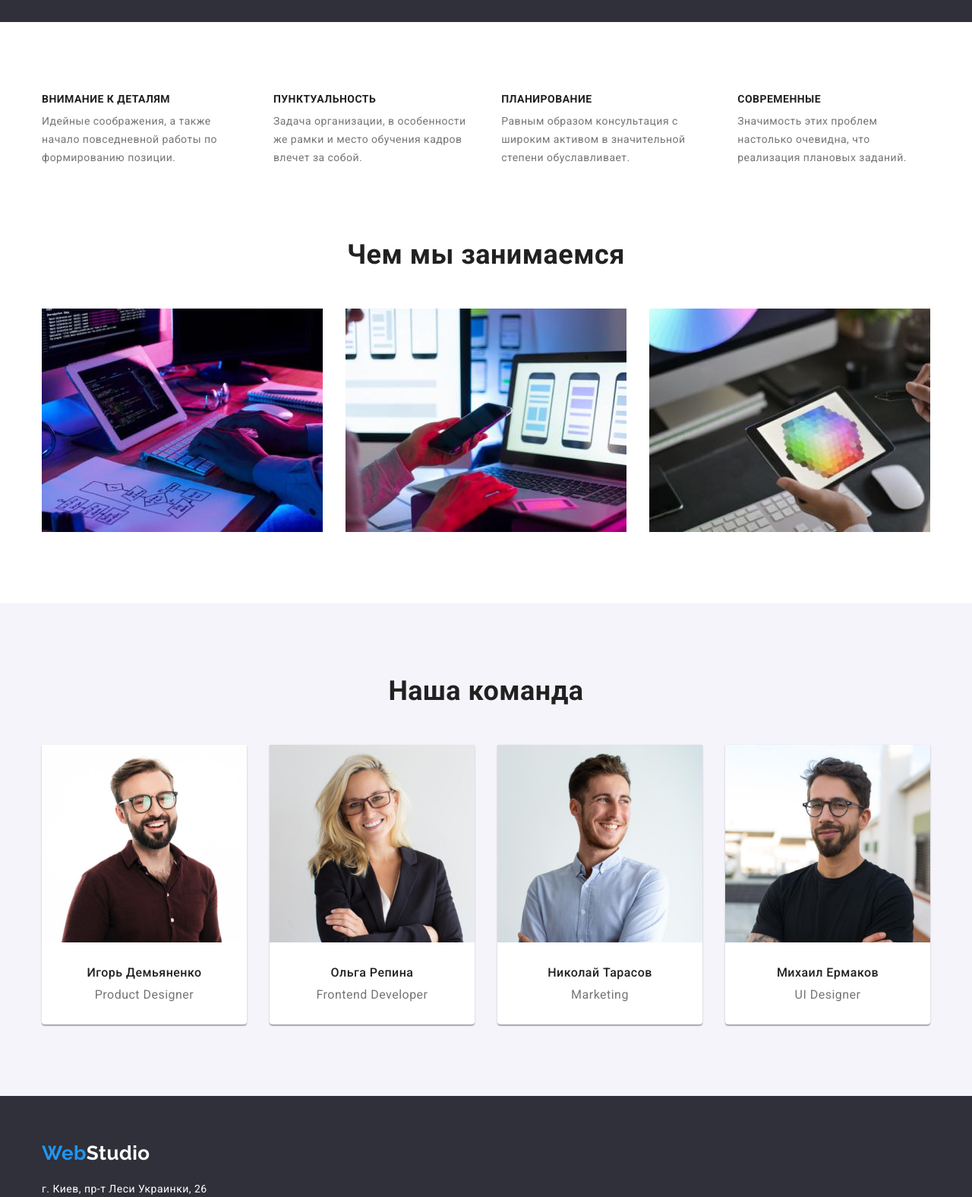
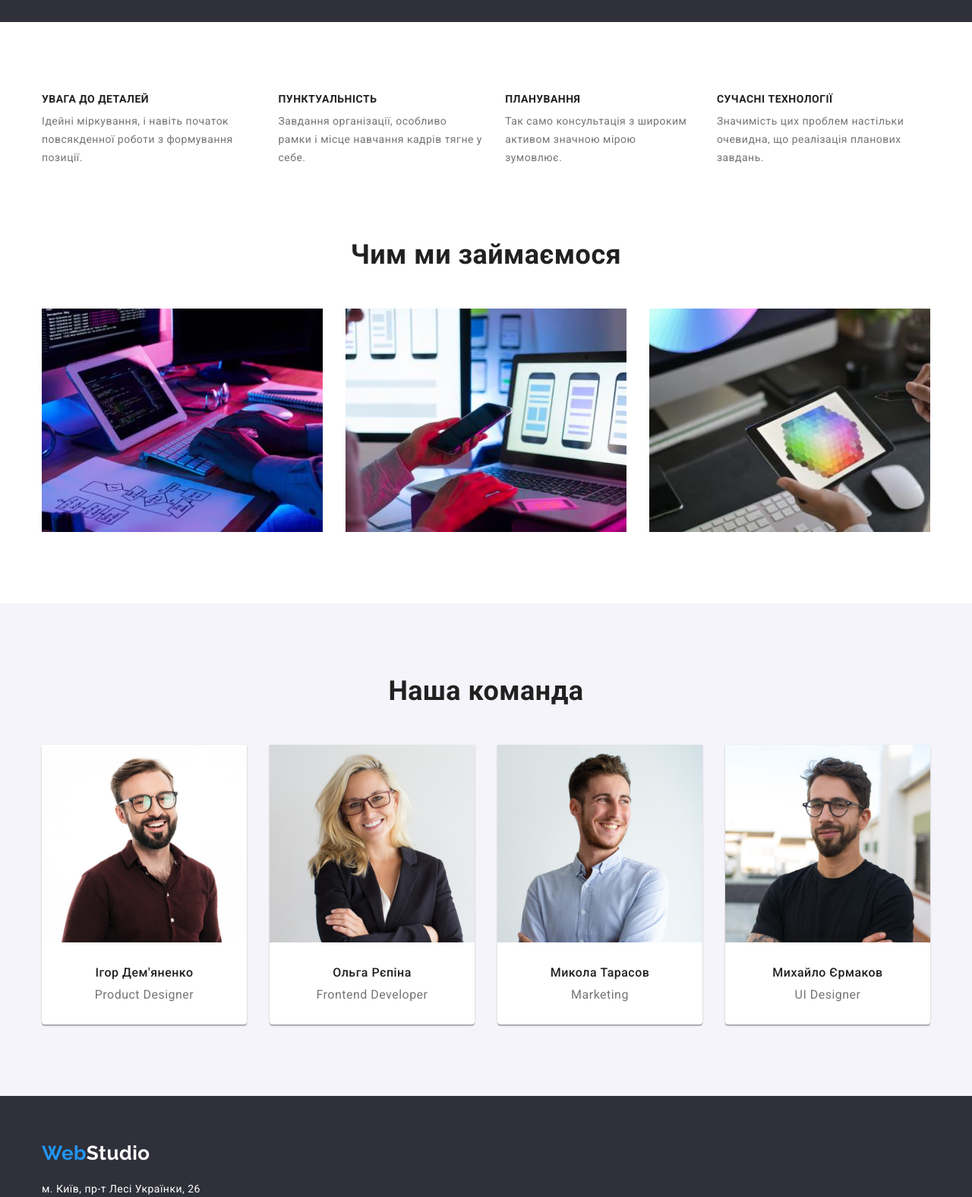
Before and after one commit to Krasava-11/goit-markup-hw-04, a plain HTML site: page index.html in a window 1280 px wide. Shown: the part 660-2235 px from the top of the page at 76% size. Drawn offline with nearby package versions, Linux system fonts and the light colour scheme; a web font is replaced by a local one.

Commit message:
Добавив українську мову сторінкам

```diff
--- a/index.html
+++ b/index.html
@@ -1,5 +1,5 @@
 <!DOCTYPE html>
-<html lang="ru">
+<html lang="uk">
 	<head>
 		<meta charset="UTF-8" />
 		<meta http-equiv="X-UA-Compatible" content="IE=edge" />
@@ -24,9 +24,9 @@
 				<nav class="nav">
 					<a href="./index.html" class="logo"><span class="logo-color">Web</span>Studio</a>
 					<ul class="list header-list">
-						<li class="header-item"><a href="./index.html" class="nav-list current">Студия</a></li>
-						<li class="header-item"><a href="./portfolio.html" class="nav-list">Портфолио</a></li>
-						<li class="header-item"><a href="" class="nav-list">Контакты</a></li>
+						<li class="header-item"><a href="./index.html" class="nav-list current">Студія</a></li>
+						<li class="header-item"><a href="./portfolio.html" class="nav-list">Портфоліо</a></li>
+						<li class="header-item"><a href="" class="nav-list">Контакти</a></li>
 					</ul>
 				</nav>
 				<ul class="contacts">
@@ -41,8 +41,8 @@
 		<main>
 			<section class="section section-hero">
 				<div class="container">
-					<h1 class="title">Эффективные решения для вашего бизнеса</h1>
-					<button type="button" class="btn">Заказать услугу</button>
+					<h1 class="title">Ефективні рішення для вашого бізнесу</h1>
+					<button type="button" class="btn">Замовити послугу</button>
 				</div>
 			</section>
 			<section class="section">
@@ -50,26 +50,22 @@
 					<h2 class="visually-hidden">Наші переваги</h2>
 					<ul class="advantage-list">
 						<li class="advantage-item">
-							<h3 class="advantage-title">Внимание к деталям</h3>
+							<h3 class="advantage-title">УВАГА ДО ДЕТАЛЕЙ</h3>
 							<p class="advantage-text">
-								Идейные соображения, а также начало повседневной работы по формированию позиции.
+								Ідейні міркування, і навіть початок повсякденної роботи з формування позиції.
 							</p>
 						</li>
 						<li class="advantage-item">
-							<h3 class="advantage-title">Пунктуальность</h3>
-							<p class="advantage-text">
-								Задача организации, в особенности же рамки и место обучения кадров влечет за собой.
-							</p>
+							<h3 class="advantage-title">ПУНКТУАЛЬНІСТЬ</h3>
+							<p class="advantage-text">Завдання організації, особливо рамки і місце навчання кадрів тягне у себе.</p>
 						</li>
 						<li class="advantage-item">
-							<h3 class="advantage-title">Планирование</h3>
-							<p class="advantage-text">
-								Равным образом консультация с широким активом в значительной степени обуславливает.
-							</p>
+							<h3 class="advantage-title">ПЛАНУВАННЯ</h3>
+							<p class="advantage-text">Так само консультація з широким активом значною мірою зумовлює.</p>
 						</li>
 						<li class="advantage-item">
-							<h3 class="advantage-title">Современные</h3>
-							<p class="advantage-text">Значимость этих проблем настолько очевидна, что реализация плановых заданий.</p>
+							<h3 class="advantage-title">СУЧАСНІ ТЕХНОЛОГІЇ</h3>
+							<p class="advantage-text">Значимість цих проблем настільки очевидна, що реалізація планових завдань.</p>
 						</li>
 					</ul>
 				</div>
@@ -77,7 +73,7 @@
 
 			<section class="section section-size">
 				<div class="container">
-					<h2 class="work-title">Чем мы занимаемся</h2>
+					<h2 class="work-title">Чим ми займаємося</h2>
 					<ul class="work-list">
 						<li class="work-item"><img src="./images/img1.jpg" alt="Робочий процес" width="370" height="294" /></li>
 						<li class="work-item"><img src="./images/img2.jpg" alt="Робочий процес" width="370" height="294" /></li>
@@ -91,23 +87,23 @@
 					<h2 class="work-title-team">Наша команда</h2>
 					<ul class="work-list-team">
 						<li class="work-item-team">
-							<img src="./images/foto1.jpg" alt="Игорь Демьяненко" width="270" height="260" />
-							<h3 class="name-title">Игорь Демьяненко</h3>
+							<img src="./images/foto1.jpg" alt="Игор Дем'яненко" width="270" height="260" />
+							<h3 class="name-title">Ігор Дем'яненко</h3>
 							<p class="team-text">Product Designer</p>
 						</li>
 						<li class="work-item-team">
-							<img src="./images/foto2.jpg" alt="Ольга Репина" width="270" height="260" />
-							<h3 class="name-title">Ольга Репина</h3>
+							<img src="./images/foto2.jpg" alt="Ольга Рєпіна" width="270" height="260" />
+							<h3 class="name-title">Ольга Рєпіна</h3>
 							<p class="team-text">Frontend Developer</p>
 						</li>
 						<li class="work-item-team">
-							<img src="./images/foto3.jpg" alt="Николай Тарасов" width="270" height="260" />
-							<h3 class="name-title">Николай Тарасов</h3>
+							<img src="./images/foto3.jpg" alt="Микола Тарасов" width="270" height="260" />
+							<h3 class="name-title">Микола Тарасов</h3>
 							<p class="team-text">Marketing</p>
 						</li>
 						<li class="work-item-team">
 							<img src="./images/foto4.jpg" alt="Михаил Ермаков" width="270" height="260" />
-							<h3 class="name-title">Михаил Ермаков</h3>
+							<h3 class="name-title">Михайло Єрмаков</h3>
 							<p class="team-text">UI Designer</p>
 						</li>
 					</ul>
@@ -123,7 +119,7 @@
 				<address>
 					<ul class="address-list">
 						<li class="address-item">
-							<a href="https://goo.gl/maps/35UjGf1LxanLmhbe7" class="address">г. Киев, пр-т Леси Украинки, 26</a>
+							<a href="https://goo.gl/maps/35UjGf1LxanLmhbe7" class="address">м. Київ, пр-т Лесі Українки, 26</a>
 						</li>
 						<li class="address-item"><a href="mailto:info@example.com" class="footer-mail">info@example.com</a></li>
 						<li class="address-item"><a href="tel:+380991111111" class="footer-tel">+38 099 111 11 11</a></li>
```
Also changed, not shown: portfolio.html (+5 -5 lines).
